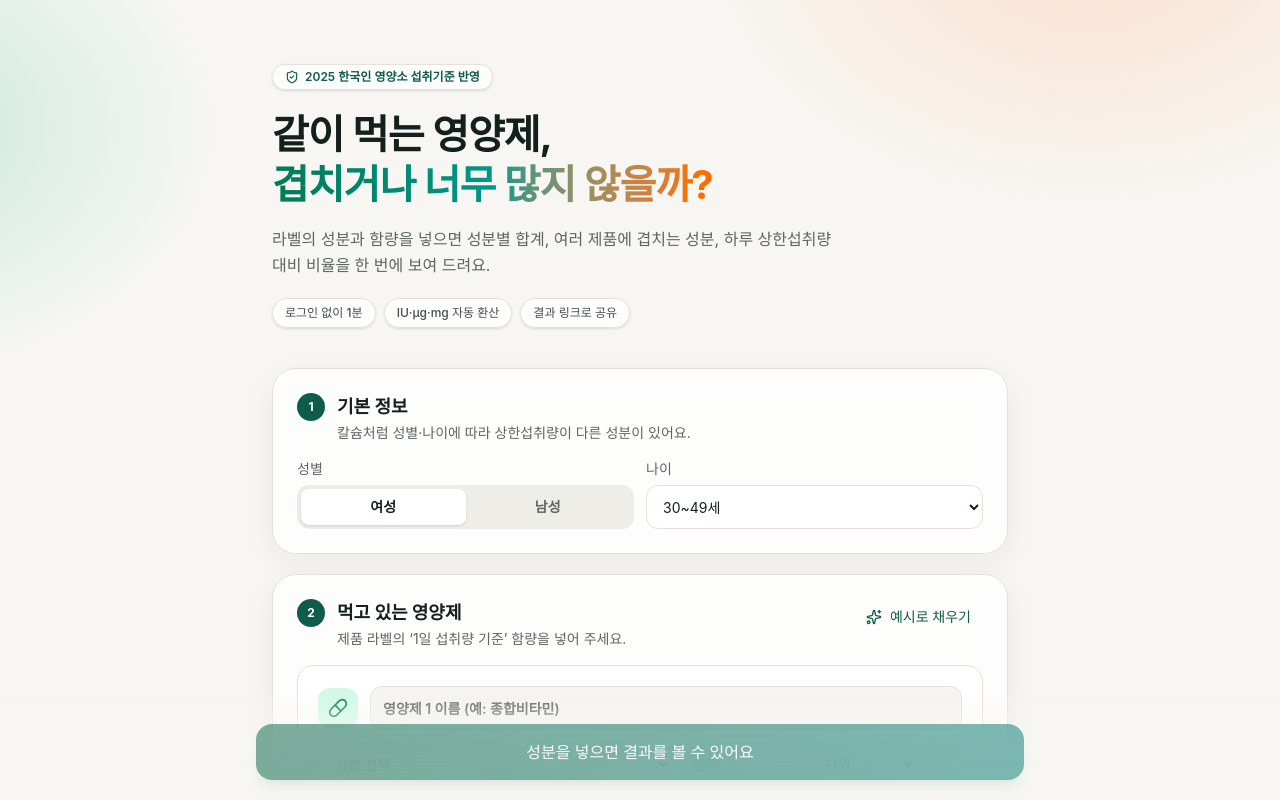
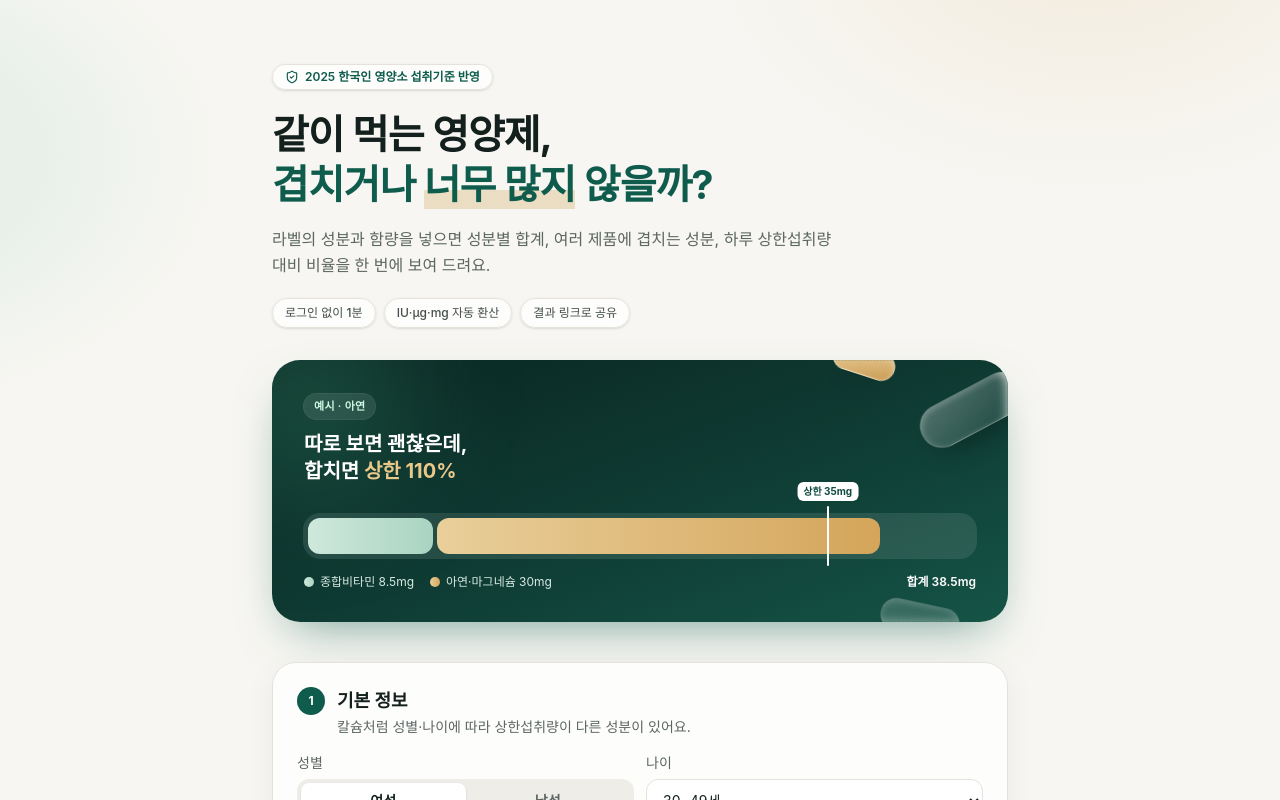
Before and after one commit to jini-d/supplement-check, a Next.js app: page / in a window 1280 px wide. Shown: the top 800 px of the page. Built offline with nearby package versions, Linux system fonts and the light colour scheme; a web font is replaced by a local one.

Commit message:
Hero graphic and calmer premium palette

```diff
--- a/src/app/globals.css
+++ b/src/app/globals.css
@@ -51,12 +51,33 @@ body {
 
 .bg-blob {
   background:
-    radial-gradient(40rem 28rem at 85% -5%, rgba(255, 196, 160, 0.45), transparent 60%),
-    radial-gradient(36rem 26rem at -10% 10%, rgba(140, 214, 190, 0.45), transparent 60%),
-    radial-gradient(30rem 30rem at 50% 110%, rgba(196, 220, 255, 0.35), transparent 60%);
+    radial-gradient(40rem 28rem at 85% -5%, rgba(233, 214, 178, 0.35), transparent 60%),
+    radial-gradient(36rem 26rem at -10% 10%, rgba(170, 214, 196, 0.35), transparent 60%),
+    radial-gradient(30rem 30rem at 50% 110%, rgba(210, 222, 216, 0.4), transparent 60%);
 }
 .glass {
   background: rgba(255, 255, 255, 0.78);
   backdrop-filter: blur(14px);
   -webkit-backdrop-filter: blur(14px);
 }
+
+.capsule {
+  border-radius: 9999px;
+  background: linear-gradient(160deg, rgba(255, 255, 255, 0.28), rgba(255, 255, 255, 0.06));
+  border: 1px solid rgba(255, 255, 255, 0.22);
+  box-shadow: inset 0 2px 6px rgba(255, 255, 255, 0.25), 0 14px 30px -12px rgba(0, 0, 0, 0.45);
+  backdrop-filter: blur(6px);
+}
+.capsule-gold {
+  background: linear-gradient(160deg, #f1dcae, #c9984f);
+  border-color: rgba(255, 255, 255, 0.35);
+}
+@keyframes float { 0%, 100% { translate: 0 0; } 50% { translate: 0 -8px; } }
+.float-a { animation: float 6s ease-in-out infinite; }
+.float-b { animation: float 7s ease-in-out -2s infinite; }
+.float-c { animation: float 8s ease-in-out -4s infinite; }
+@keyframes grow { from { transform: scaleX(0); } to { transform: scaleX(1); } }
+.grow-bar { transform-origin: left; animation: grow 0.8s cubic-bezier(0.2, 0.8, 0.2, 1) both; }
+@media (prefers-reduced-motion: reduce) {
+  .float-a, .float-b, .float-c, .grow-bar { animation: none; }
+}
--- a/src/components/checker.tsx
+++ b/src/components/checker.tsx
@@ -29,7 +29,7 @@ const emptyIngredient = (): Ingredient => ({ nutrientId: "", amount: 0, unit: ""
 const emptySupplement = (): Supplement => ({ id: uid(), name: "", ingredients: [emptyIngredient()] });
 
 // 영양제 카드마다 다른 색 캡슐 아이콘
-const CAPSULE = ["bg-emerald-100 text-emerald-700", "bg-orange-100 text-orange-700", "bg-sky-100 text-sky-700", "bg-violet-100 text-violet-700", "bg-rose-100 text-rose-700"];
+const CAPSULE = ["bg-[#e3efe9] text-[#0f5c4d]", "bg-[#f3ead8] text-[#9a6b23]", "bg-[#e6ebf0] text-[#3d5566]", "bg-[#ece7ef] text-[#5d4a6b]", "bg-[#f2e6e3] text-[#8a4b3f]"];
 
 const EXAMPLE: Supplement[] = [
   {
@@ -115,8 +115,8 @@ export function Checker() {
           <h1 className="mt-5 text-[28px] font-bold leading-[1.25] tracking-tight sm:text-[40px]">
             같이 먹는 영양제,
             <br />
-            <span className="bg-gradient-to-r from-emerald-700 via-teal-600 to-orange-500 bg-clip-text text-transparent">
-              겹치거나 너무 많지 않을까?
+            <span className="text-primary">
+              겹치거나 <span className="bg-[linear-gradient(transparent_62%,rgba(212,175,106,0.35)_62%)]">너무 많지</span> 않을까?
             </span>
           </h1>
           <p className="mt-4 max-w-xl text-[15px] leading-relaxed text-muted-foreground sm:text-base">
@@ -129,6 +129,7 @@ export function Checker() {
               </li>
             ))}
           </ul>
+          <HeroVisual />
         </header>
 
         {/* 1. 기본 정보 */}
@@ -313,20 +314,21 @@ export function Checker() {
         <Notice />
       </div>
 
-      {/* 하단 고정 버튼 */}
+      {/* 하단 고정 버튼: 성분을 하나라도 넣으면 나타남 */}
+      {filledCount > 0 && (
       <div className="fixed inset-x-0 bottom-0 z-10 bg-gradient-to-t from-background via-background/90 to-transparent px-4 pb-5 pt-8">
         <div className="mx-auto max-w-3xl">
           <Button
             size="lg"
-            className="h-14 w-full rounded-2xl bg-gradient-to-r from-emerald-800 to-teal-700 text-base shadow-lg shadow-emerald-900/15"
-            disabled={filledCount === 0}
+            className="h-14 w-full rounded-2xl bg-[#0f3d34] text-base tracking-tight shadow-[0_12px_30px_-10px_rgba(15,61,52,0.55)] hover:bg-[#0c332b]"
             onClick={showResult}
           >
-            {filledCount === 0 ? "성분을 넣으면 결과를 볼 수 있어요" : `영양제 ${filledCount}개 결과 보기`}
-            {filledCount > 0 && <ArrowRight className="size-5" aria-hidden />}
+            영양제 {filledCount}개 결과 보기
+            <ArrowRight className="size-5" aria-hidden />
           </Button>
         </div>
       </div>
+      )}
     </div>
   );
 }
@@ -523,3 +525,66 @@ function Notice() {
 function fmt(x: number) {
   return x.toLocaleString("ko-KR", { maximumFractionDigits: 2 });
 }
+
+/** 첫 화면 그래픽: 두 제품의 아연이 쌓여 상한선을 넘는 모습을 예시로 보여 준다 */
+function HeroVisual() {
+  const UL = 35;
+  const max = 45;
+  const parts = [
+    { label: "종합비타민", amount: 8.5, cls: "from-[#cfe8dc] to-[#a9d4c2]" },
+    { label: "아연·마그네슘", amount: 30, cls: "from-[#e9cf9a] to-[#d4a55a]" },
+  ];
+  const total = parts.reduce((a, b) => a + b.amount, 0);
+  return (
+    <figure
+      className="relative mt-8 overflow-hidden rounded-[28px] bg-gradient-to-br from-[#0a2621] via-[#0e3a32] to-[#155446] p-6 text-white shadow-[0_20px_50px_-20px_rgba(15,92,77,0.6)] sm:p-8"
+      aria-label="예시: 종합비타민 아연 8.5mg과 아연·마그네슘 30mg을 같이 먹으면 합계 38.5mg으로 상한 35mg의 110%"
+    >
+      {/* 떠 있는 캡슐 장식 */}
+      <span aria-hidden className="capsule float-a absolute -right-5 top-7 h-11 w-28 rotate-[-28deg]" />
+      <span aria-hidden className="capsule capsule-gold float-b absolute right-28 -top-3 h-7 w-16 rotate-[18deg]" />
+      <span aria-hidden className="capsule float-c absolute -bottom-4 right-12 h-8 w-20 rotate-[12deg] opacity-70" />
+      <span aria-hidden className="absolute -left-16 -top-16 size-48 rounded-full bg-emerald-300/20 blur-3xl" />
+
+      <figcaption className="relative">
+        <span className="inline-flex items-center gap-1.5 rounded-full bg-white/10 px-2.5 py-1 text-[11px] font-semibold tracking-wide text-emerald-100 ring-1 ring-white/15">
+          예시 · 아연
+        </span>
+        <p className="mt-3 text-lg font-bold leading-snug sm:text-xl">
+          따로 보면 괜찮은데,
+          <br />
+          합치면 <span className="text-[#e9c98a]">상한 110%</span>
+        </p>
+      </figcaption>
+
+      <div className="relative mt-7" aria-hidden>
+        <div className="relative h-11 rounded-2xl bg-white/10 p-1 ring-1 ring-white/10">
+          <div className="flex h-full gap-1">
+            {parts.map((p, i) => (
+              <div
+                key={p.label}
+                className={cn("grow-bar h-full rounded-xl bg-gradient-to-r", p.cls)}
+                style={{ width: `${(p.amount / max) * 100}%`, animationDelay: `${0.25 + i * 0.35}s` }}
+              />
+            ))}
+          </div>
+          {/* 상한선 */}
+          <div className="absolute -bottom-2 -top-2 w-0.5 rounded bg-white" style={{ left: `${(UL / max) * 100}%` }}>
+            <span className="absolute -top-6 left-1/2 -translate-x-1/2 whitespace-nowrap rounded-md bg-white px-1.5 py-0.5 text-[10px] font-bold text-[#0f4a3e]">
+              상한 {UL}mg
+            </span>
+          </div>
+        </div>
+        <div className="mt-4 flex flex-wrap items-center gap-x-4 gap-y-2 text-xs text-emerald-50/90">
+          {parts.map((p) => (
+            <span key={p.label} className="inline-flex items-center gap-1.5">
+              <span className={cn("size-2.5 rounded-full bg-gradient-to-r", p.cls)} />
+              {p.label} {p.amount}mg
+            </span>
+          ))}
+          <span className="ml-auto font-semibold text-white">합계 {total}mg</span>
+        </div>
+      </div>
+    </figure>
+  );
+}
```
